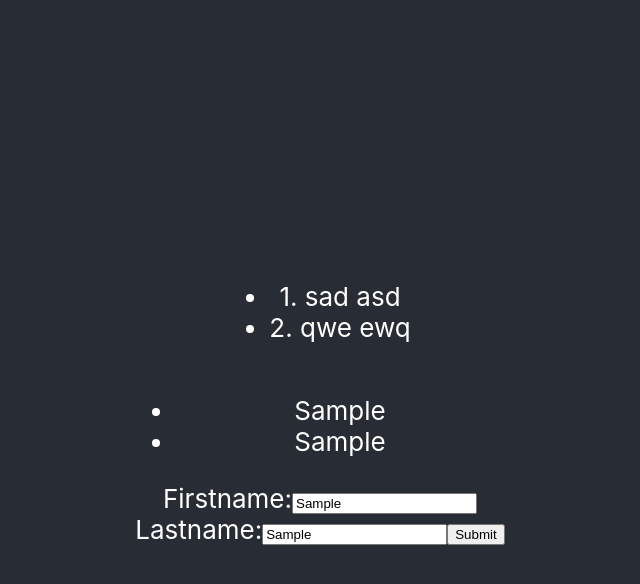
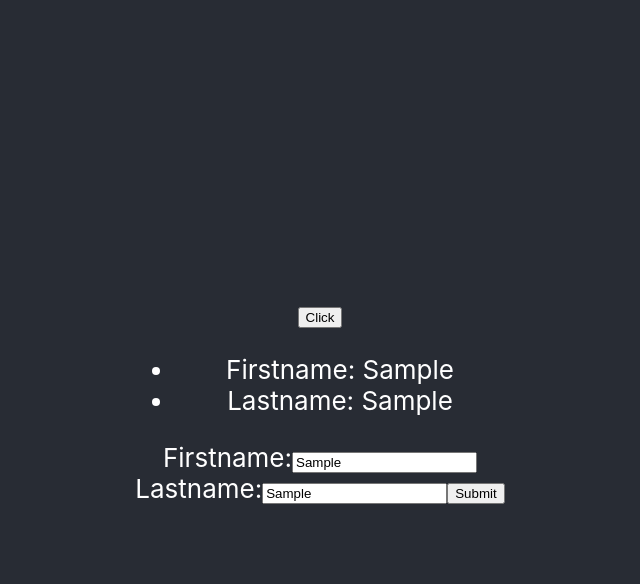
Before and after one commit to Atodgf/todo-new, a React (Create React App) app: page / in a window 1280 px wide. Both pictures are taken after typing "Sample", "Sample" into the empty fields and a click on the button "Submit". Shown: the top 584 px of the page, without its empty margins (320-960 px from the left). Built offline with nearby package versions, Linux system fonts and the light colour scheme.

Commit message:
small fixes

```diff
--- a/src/App.js
+++ b/src/App.js
@@ -1,18 +1,12 @@
 import React from 'react'
 import './App.css';
-import Fcomponent from './Fcomponent';
 import Ccomponent from './Ccomponent';
 
 
 function App() {
-  const todos = [
-    {id:1, firstname: 'sad', lastname:'asd'},
-    {id:2, firstname: 'qwe', lastname:'ewq'}
-  ]
   return (
     <div className="App">
       <header className="App-header">
-        <Fcomponent todos={todos}/>
         <Ccomponent />
       </header>
     </div>
--- a/src/Ccomponent.js
+++ b/src/Ccomponent.js
@@ -8,12 +8,15 @@ export default class Ccomponent extends Component {
         this.state = {
             firstname: '',
             lastname: '',
-            items: []
+            items_firstname: [],
+            items_lastname: [],
+            visibility: false
         }
 
         this.handleChange = this.handleChange.bind(this)
         this.handleChange2 = this.handleChange2.bind(this)
         this.handleSubmit = this.handleSubmit.bind(this)
+        this.handleClick = this.handleClick.bind(this)
 
     }
 
@@ -30,16 +33,26 @@ export default class Ccomponent extends Component {
     handleSubmit(event) {
         event.preventDefault()
         this.setState({
-            items: [...this.state.items, this.state.firstname, this.state.lastname]
+            items_firstname: [...this.state.items_firstname, this.state.firstname],
+            items_lastname: [...this.state.items_lastname, this.state.lastname]
         })
+    }
+    handleClick() {
+        this.setState(state => ({
+            visibility: !state.visibility
+        }))
     }
 
     render() {
         return (
             <div>
-            <ul>
-                    {this.state.items.map((item, index) =>(
-                        <li key={index}>{item}</li>
+                <button onClick={this.handleClick}>Click</button>
+                <ul>
+                    {this.state.items_firstname.map((item, index) =>(
+                        <li key={index}>Firstname: {item}</li>
+                    ))}
+                    {this.state.items_lastname.map((item, index) =>(
+                        <li key={index}>Lastname: {item}</li>
                     ))}
                 </ul>
             <form onSubmit={this.handleSubmit}>
```
Also changed, not shown: 1 other file (tests, documents, lock files or other folders).
